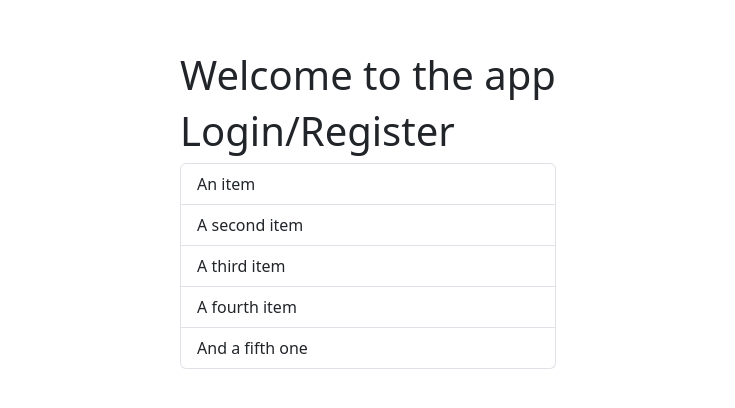
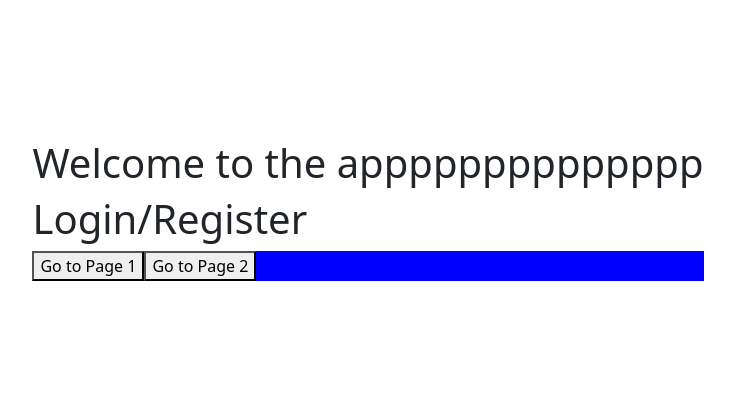
Before and after one commit to singleflare/hrm-web-app, a React (Create React App) app: page / in a window 1280 px wide. Shown: the part 190-598 px from the top of the page, without its empty margins (272-1007 px from the left). Built offline with nearby package versions, Linux system fonts and the light colour scheme.

Commit message:
some route

```diff
--- a/src/Components/Sidebar.js
+++ b/src/Components/Sidebar.js
@@ -3,11 +3,9 @@ import { Link } from 'react-router-dom';
 
 const Sidebar=()=> {
   return(
-  <div className="sidebarBg" style={{backgroundColor:'blue',padding:'10px'}}>
-    <Link to="/page1"><button>Go to Page 1</button></Link>
-    <Link to="/page2"><button>Go to Page 2</button></Link>
-    <Link to="/page3"><button>Go to Page 3</button></Link>
-    <Link to="/page4"><button>Go to Page 4</button></Link>
+  <div className="sidebarBg" style={{backgroundColor:'blue'}}>
+    <Link to="/employees"><button>Go to Page 1</button></Link>
+    <Link to="/about"><button>Go to Page 2</button></Link>
   </div>
   )
 }
--- a/src/Components/Welcome.js
+++ b/src/Components/Welcome.js
@@ -1,4 +1,4 @@
 import React from "react"
 
-const Welcome=()=> <h1 className="Welcome">Welcome to the app</h1>
+const Welcome=()=> <h1 className="Welcome">Welcome to the apppppppppppppp</h1>
 export default Welcome
--- a/src/index.js
+++ b/src/index.js
@@ -3,19 +3,26 @@ import ReactDOM from 'react-dom/client';
 import './index.css';
 import reportWebVitals from './reportWebVitals';
 import 'bootstrap/dist/css/bootstrap.css'
+import { BrowserRouter as Router, Route, Routes } from 'react-router-dom';
 
 import Welcome from './Components/Welcome'
 import Header from './Components/Header'
 import Sidebar from './Components/Sidebar';
 import EmployeeList from './Components/EmployeeList';
 
-
 const root = ReactDOM.createRoot(document.getElementById('root'));
 root.render(
   <React.StrictMode>
     <Welcome />
     <Header />
-    <EmployeeList />
+    <Router>
+      <Sidebar />
+      <Routes>
+        <Route path='/employees' element={<EmployeeList />}/>
+        <Route path='/about' element={<h1>All rights reserved</h1>}>
+        </Route>
+      </Routes>
+    </Router>
   </React.StrictMode>
 );
 
```
